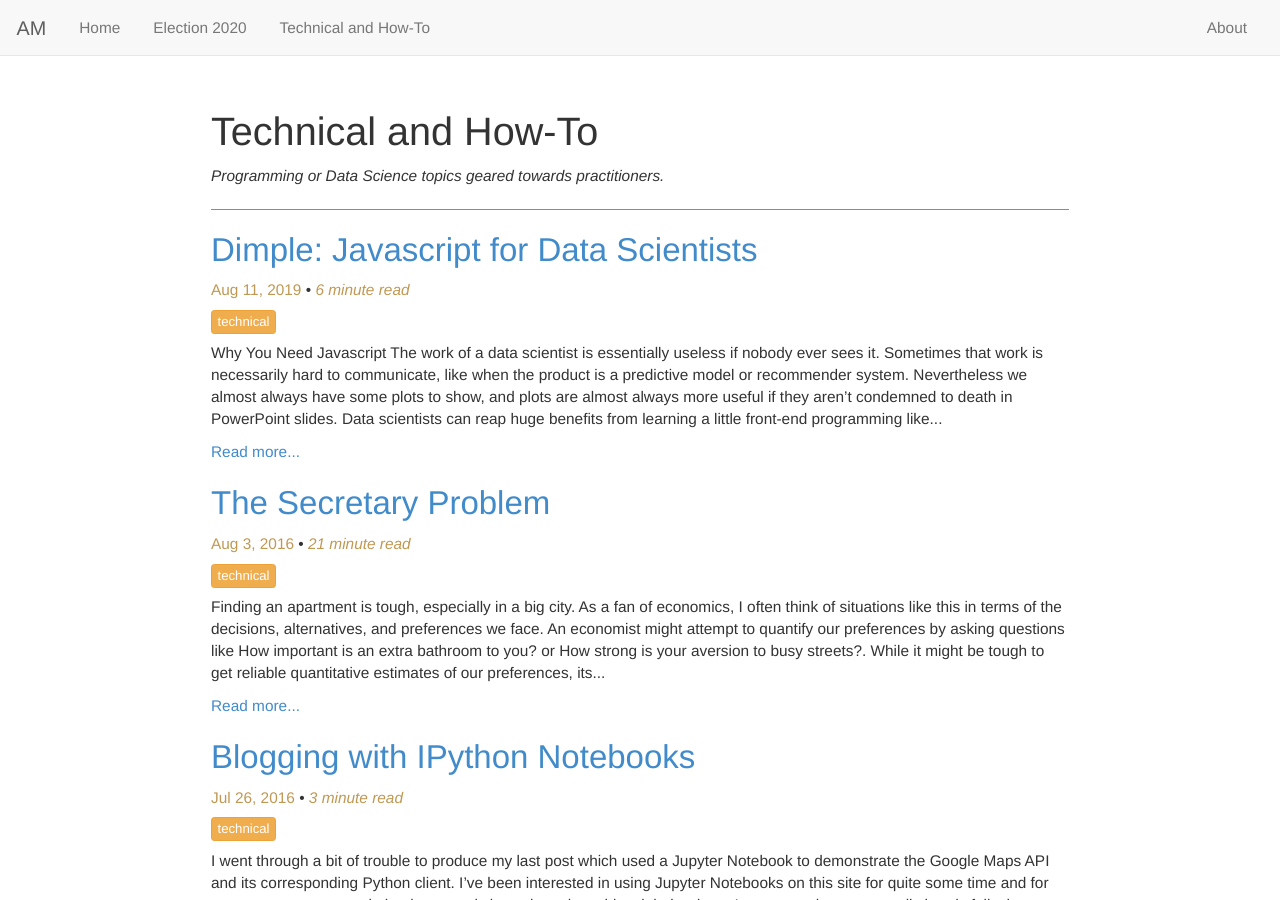
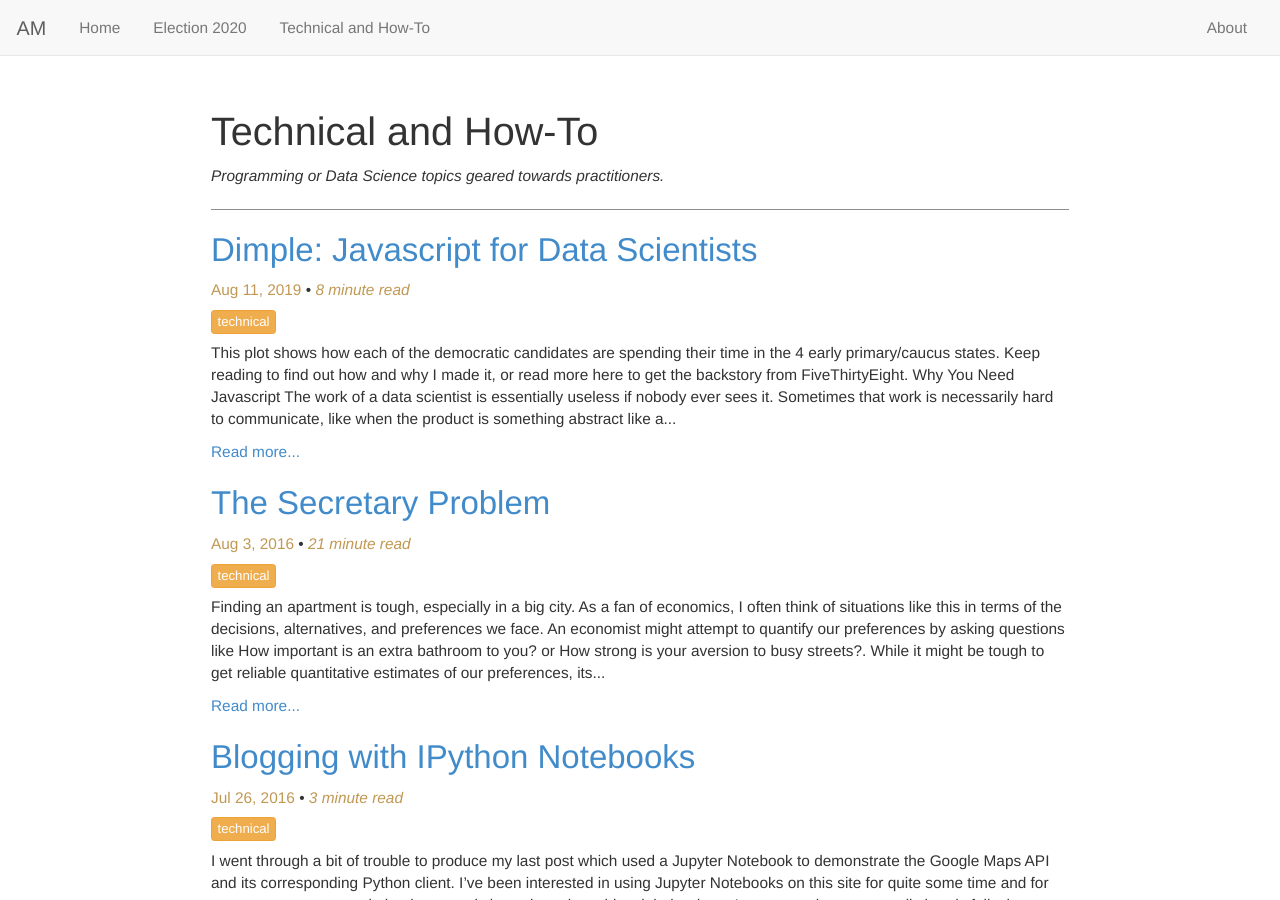
Before and after one commit to dkmehrmann/-deprecated-dkmehrmann.github.io, a Jekyll site: the page built from technical.md, in a window 1280 px wide and 900 px high. Built offline with Jekyll 4.4.1, drawn with Linux system fonts in a browser that asks for light colours; some of the changed lines change nothing that is shown.

Commit message:
add some edits

````diff
--- a/_posts/2019-08-11-test_dimple.md
+++ b/_posts/2019-08-11-test_dimple.md
@@ -8,43 +8,42 @@
 ---
 <br>
 <div id="chartContainer"></div>
+<br>
+
+*This plot shows how each of the democratic candidates are spending their time in the 4 early primary/caucus states. Keep reading to find out how and why I made it, or [read more here](https://fivethirtyeight.com/features/where-are-candidates-spending-all-their-time/) to get the backstory from FiveThirtyEight.*
+
+
 <hr>
 
 ## Why You Need Javascript
 
-The work of a data scientist is essentially useless if nobody ever sees it. Sometimes that work is necessarily hard to communicate, like when the product is a predictive model or recommender system. Nevertheless we almost always have some plots to show, and plots are almost always more useful if they aren't condemned to death in PowerPoint slides.
+The work of a data scientist is essentially useless if nobody ever sees it. Sometimes that work is necessarily hard to communicate, like when the product is something abstract like a predictive model or recommender system. Nevertheless we almost always have some plots or graphics to show, and graphics are almost always more useful if they aren't condemned to death in PowerPoint slides.
 
-Data scientists can reap huge benefits from learning a little front-end programming like HTML and especially Javascript. These benefits essentially boil down to two main ideas: **interactivity** and **portability.**
+Data scientists can reap huge benefits from learning a little front-end programming like HTML and especially Javascript to create beautiful, interactive, and portable graphics. Because there are so many differing and more qualified opinions on the first of those features, I want to concentrate on the second two: **interactivity** and **portability.**
 
-Data is infinitely more fun and captivating when you can interact with it. Most data consumers, however, don't have the expertise, time, or patience to analyze data themselves. This is where something like an interactive plot can be extremely useful. From relatively simple features like [tooltips](http://bl.ocks.org/d3noob/a22c42db65eb00d4e369) to more complex applications like this absolutely stunning [introduction to machine learning](http://www.r2d3.us/visual-intro-to-machine-learning-part-1/), interactivity holds our attention for longer than lines on a page. With more sustained attention will come more understanding.
+Data is infinitely more fun and captivating when you can interact with it. Most data consumers, however, don't have the expertise, time, or patience to analyze data themselves. This is where something like an interactive graphic can be extremely useful. From relatively simple features like [tooltips](http://bl.ocks.org/d3noob/a22c42db65eb00d4e369) to more complex applications like this absolutely stunning [introduction to machine learning](http://www.r2d3.us/visual-intro-to-machine-learning-part-1/), or this [visual essay on money in Congress](http://letsfreecongress.org/), interactivity holds our attention for longer than lines or bars on a page. With more sustained attention will come more understanding, which is what we strive for when we communicate our sometimes not-so-intuitive results.
 
-The problem however is that data science languages like Python and R produce *static* plots, or more literally fixed images. Sure, you could create a Flask or Shiny application to host your Python or R code that processes inputs and produces outputs, but the consumer of that application would either need to run the Python or R code or you will have to host it somewhere. Neither option is very tractable in most settings, meaning that these solutions are not very portable.
+The problem with creating interactive graphics however is that data science languages like Python and R produce *static* plots, or more literally fixed images. Sure, you could create a Flask or Shiny application to host your Python or R code that processes inputs and produces outputs, but the consumer of that application would either need to run the Python or R code or you will have to host it somewhere. Neither option is very tractable in most settings, meaning that these solutions are not very *portable.*
 
-This is where Javascript can really help a data scientist to make portable, interactive graphics. Javascript runs in a web browser, which everybody everywhere has if they have access to a computer. You can usually host a web page more easily than you can host Python or R applications, but you don't even need to because you can simply package your code into an HTML file which any web browser will know how to interpret.
+This is where Javascript can really help a data scientist to make portable, interactive graphics. Javascript runs in a web browser, which everybody everywhere has if they have access to a computer. You can usually host a web page more easily than you can host Python or R applications, but you don't even need to because you can simply package your code into an HTML file which any web browser will know how to interpret. Instead of throwing some PNGs in a PowerPoint and giving a lecture, how much more would your audience get out of an interactive webpage that they can play with themselves?
 
 ## Why You Hate javascript
 
-Nevertheless, if you look at most data scientists' resumes you don't see a whole lot of folks with experience in JS. The reason for that is relatively simple: Javascript is hard. Programming in general is hard, but luckily data scientists sort of get away with a cheap one because Python is forgiving and verbose and R is literally made for data science.
+Nevertheless, if you look at most data scientists' resumes you don't see a whole lot of folks with experience in JS. The reason for that is relatively simple: Javascript is hard. Programming in general is hard, but luckily data scientists sort of get away with a cheap one because Python is forgiving and verbose and R is literally made for data science. No such luck with Javascript, which can be especially difficult if one does not have a basic understanding of web concepts like HTML and CSS.
 
-A less pessimistic reason is that Javascript will really only help you with a very specific task: making interactive and portable graphics. It doesn't really make that much sense to put a lot of time and effort into learning a whole new language just to do one thing. The data science community clearly recognizes this, because tools like [Bokeh](https://bokeh.pydata.org/en/latest/) and [htmlwidgets](https://www.htmlwidgets.org/) exist to help you *not* have to learn Javascript and/or HTML.
+A less pessimistic reason is that Javascript will really only help you with a very specific task: making interactive and portable graphics. It doesn't really make that much sense to put a lot of time and effort into learning a whole new language just to do one thing. The data science community clearly recognizes this, because tools like [Bokeh](https://bokeh.pydata.org/en/latest/) and [htmlwidgets](https://www.htmlwidgets.org/) exist to help you *not* have to learn Javascript.
 
 ## Dimple Doesn't Suck (as bad)
 
-If you think of programming frameworks as different levels of abstraction, these types of "write Python/R code that produces JS" libraries add another distinction that I think is important to make: they translate code from one language to another, which to me puts them pretty high up on the abstraction pyramid.
+Working in Bokeh or htmlwidgets might work great for most cases, but some of you might want to go even further in your ability to customize your Javascript graphics. To me, [Dimple.js](http://dimplejs.org/) sort of hits the sweet spot in terms of being able to quickly turn out graphics that are portable and interactive, but customizable enough for the vast majority of use cases. It's built on top of D3, so I think of it as sort of an entry point into the wide world of D3 data visualization.
 
-<center>
-  <img src='http://s3.amazonaws.com/learneroo-images/main/code-tower-small.png'>
-</center>
-
-Working in Bokeh or htmlwidgets might work great for most cases, but some of you might want to go even further in your ability to customize your Javascript graphics. To me, Dimple sort of hits the sweet spot in terms of being able to quickly turn out graphics that are portable and interactive, but customizable enough for the vast majority of use cases.
-
-What's more is that by producing your graphics in pure Javascript, they become totally disjointed from the actual analysis code, meaning that they can be used in conjunction with Python, R, Excel, Stata, SPSS, SAS, or whatever your organization (or yourself) happens to be using at the time.
+What's more is that by producing your graphics in Javascript (as opposed to something like Bokeh), they become totally disjointed from the actual analysis code, meaning that they can be used in conjunction with Python, R, Excel, Stata, SPSS, SAS, or whatever your organization (or yourself) happens to be using at the time.
 
 ## A Simple Example
 
 I saw an [article in FiveThirtyEight](https://fivethirtyeight.com/features/where-are-candidates-spending-all-their-time/) that analyzed how much time each democratic presidential candidate spent in each of the 4 "early states" (IA, NH, NV, SC). There were 4 graphics produced in the article, one for each state, that showed what percentage of each candidate's campaign time was spent in that state.
 
-I wanted to combine these graphics into a single bubble-chart format to allow for better comparison across states, and I wanted my graphic to be portable and interactive, so I used Dimple's simple API to produce the graphic above.
+I wanted to combine these graphics into a single bubble-chart format to allow for better comparison across states, and I wanted my graphic to be portable and interactive, so I used Dimple's simple API to produce the graphic at the top of this article.
 
 I [scraped the data into a CSV file using Python](https://colab.research.google.com/drive/1c3A8Zv98SD94QyEF-mwQ7EPzVzGCaSjo), then used an [existing bubble chart example](http://dimplejs.org/examples_viewer.html?id=bubbles_matrix) from the Dimple documentation.
 
@@ -59,9 +58,11 @@
 John Hickenlooper, 0.13,  IA
 ```
 
-The actual JS code looks relatively straightforward:
+The actual HTML and JS code looks relatively straightforward:
 
 {% highlight html %}
+
+<div id="chartContainer"></div>
 
 <script src="https://d3js.org/d3.v4.min.js"></script>
 <script src="http://dimplejs.org/dist/dimple.v2.3.0.min.js"></script>
@@ -94,13 +95,21 @@
 
 {% endhighlight %}
 
+I added a couple features like the plot resizing with the browser window (so it looks OK on mobile), and a title and subtitle. Both of these code snippets were lifted from examples I found easily on the web.
+
 Notice how the syntax looks sort of familiar to any other object-oriented plotting tool, like Matplotlib. Indeed, this relatively easy-to-use API is what sets tools like Dimple apart from raw D3 (which Dimple is built on top of).
 
-All told, this took me about an hour (most of that hour was spent "remembering" a very specific nuance of the Pandas API), and instead of a static PNG I have a publication-ready, interactive, fully-portable SVG embedded in a webpage. It's not much to look at, but I hope it demonstrates the possibilities that working in Javascript can bring to data scientists at relatively little cost.
+All told, this took me about an hour (most of that hour was spent "remembering" a very specific nuance of the Pandas API), and instead of a static PNG I have a publication-ready, interactive, fully-portable SVG embedded in a webpage. The process for me looked something like this:
+
+1. Get data into a format that Dimple can use. All the Dimple examples I could find expect long data, while Matplotlib works well with either long or wide data (See [here](http://jonathansoma.com/tutorials/d3/wide-vs-long-data/) for a quick overview of the difference if you're unfamiliar)
+2. Copy a Dimple template that looks close to what I want to produce, and point it at the data
+3. Use a little Javascript sleuthing/hacking to add features I want, like automatic resizing and a title
+
+It's not much to look at, but I hope it demonstrates the possibilities that working in Javascript can bring to data scientists at relatively little cost.
 
 ## Conclusion
 
-While Javascript can be difficult to learn, higher-level abstractions like D3 and Dimple make it easier, and bring Javascript within reach of data scientists who might be have otherwise better spent their time elsewhere. Dimple is a relatively easy tool to add to the data science toolbox, and one that can bring portable, interactive graphics to data consumers and practitioners everywhere.
+While Javascript can be difficult to learn, higher-level abstractions like D3 and Dimple make it easier, and bring Javascript within reach of data scientists who might  otherwise better sped their time elsewhere. Dimple is a relatively easy tool to add to the data science toolbox, and one that can bring portable, interactive graphics to data consumers and practitioners everywhere.
 
 
 <script src="https://d3js.org/d3.v4.min.js"></script>
````
